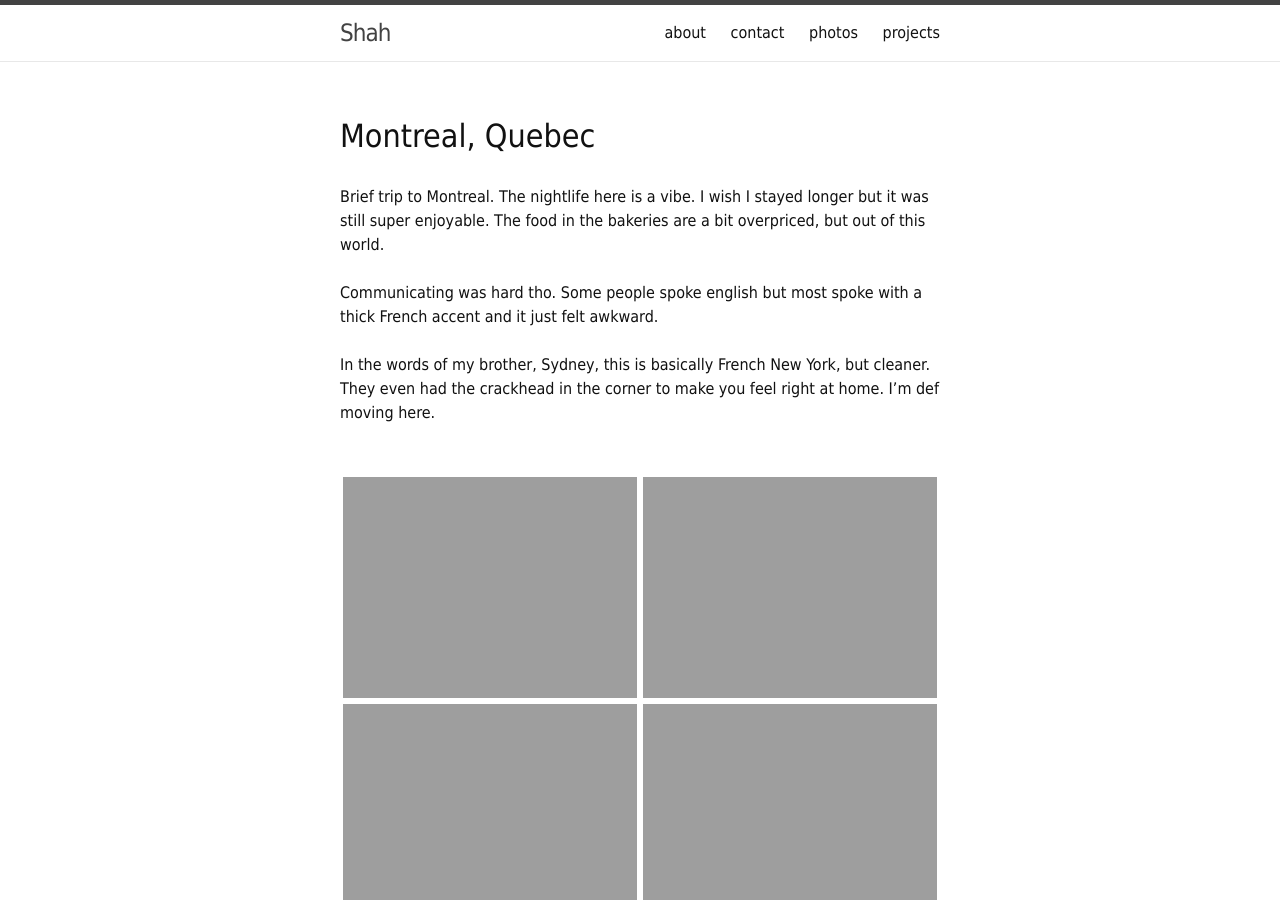
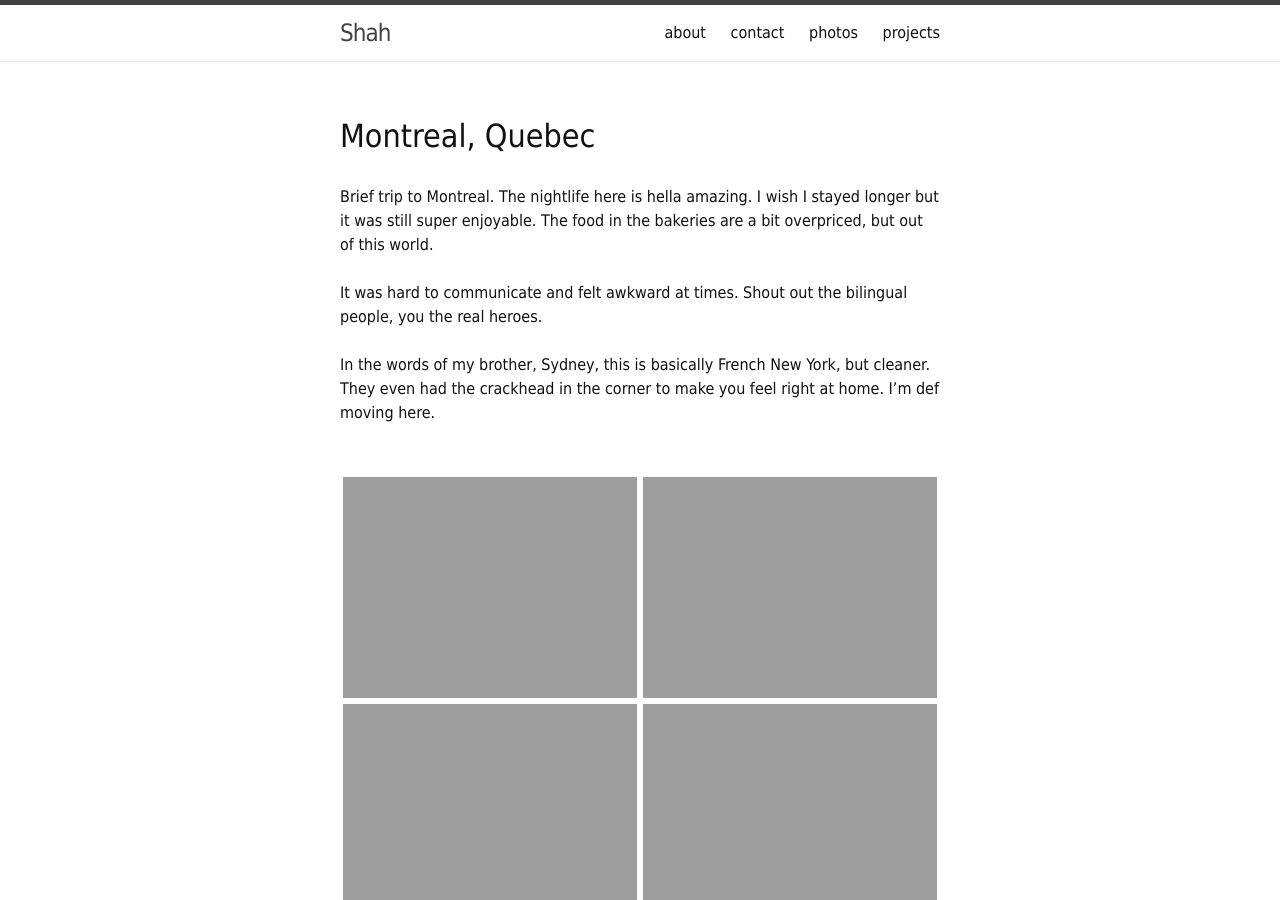
Before and after one commit to ShahriaAhmed/ShahriaAhmed.github.io, a Jekyll site: the page built from _posts/2019-07-06-Montreal.md, in a window 1280 px wide and 900 px high. Built offline with Jekyll 4.4.1, drawn with Linux system fonts in a browser that asks for light colours; comment, search, counter and statistics services are not loaded.

Commit message:
Update 2019-07-06-Montreal.md

```diff
--- a/_posts/2019-07-06-Montreal.md
+++ b/_posts/2019-07-06-Montreal.md
@@ -7,10 +7,10 @@ categories: jekyll update
 
 ---
 
-Brief trip to Montreal. The nightlife here is a vibe. I wish I stayed longer but it was still super enjoyable. The food in the bakeries are a bit overpriced, but out of this world.
+Brief trip to Montreal. The nightlife here is hella amazing. I wish I stayed longer but it was still super enjoyable. The food in the bakeries are a bit overpriced, but out of this world.
 <br />
 <br />
-Communicating was hard tho. Some people spoke english but most spoke with a thick French accent and it just felt awkward.
+It was hard to communicate and felt awkward at times. Shout out the bilingual people, you the real heroes.
 <br />
 <br />
 In the words of my brother, Sydney, this is basically French New York, but cleaner. They even had the crackhead in the corner to make you feel right at home. I'm def moving here.
```
